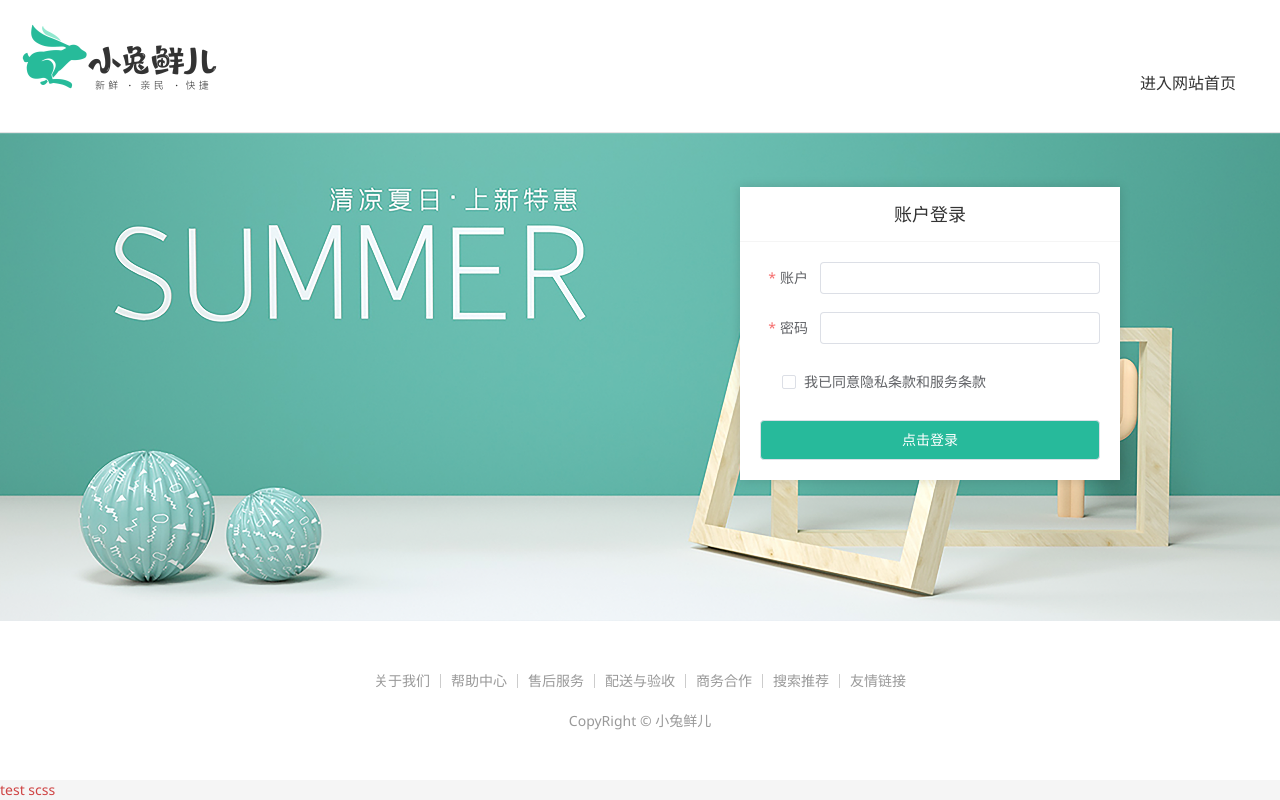
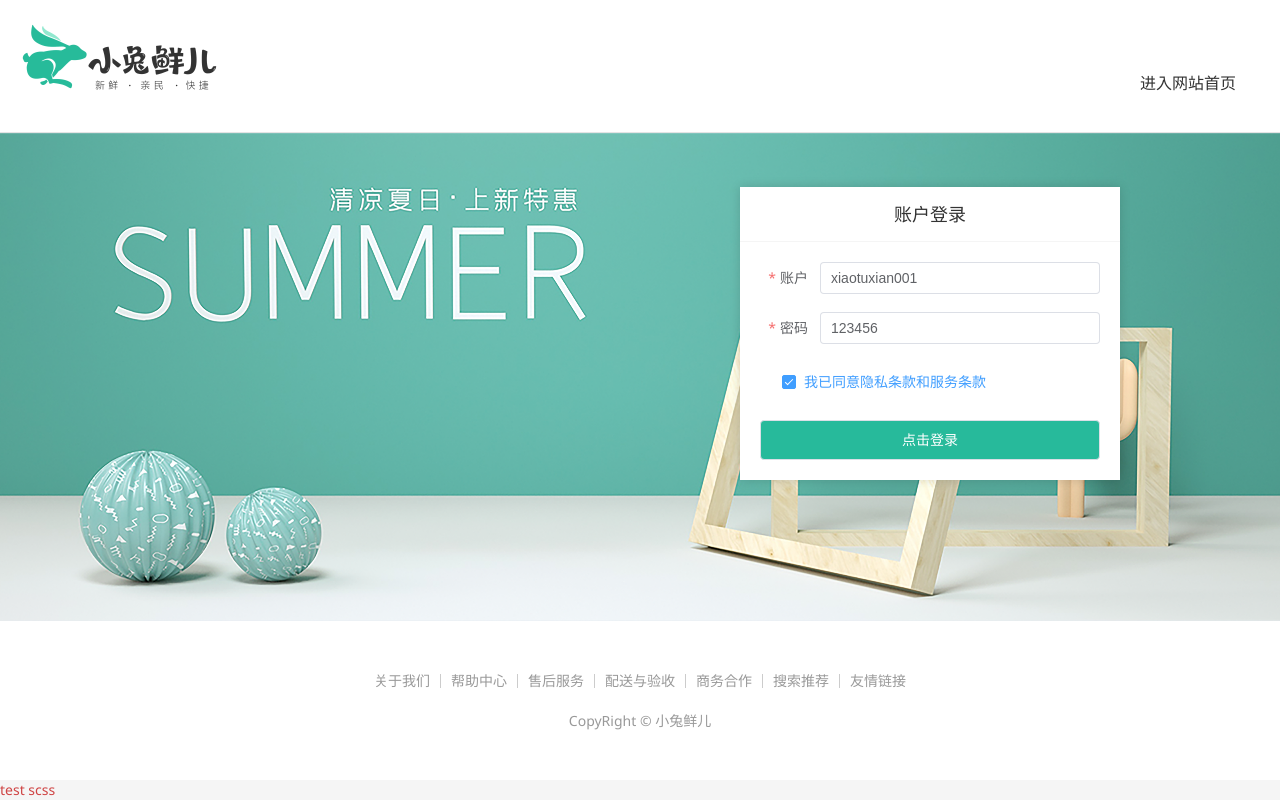
Before and after one commit to ericheng0124/vue3-rabbit-shop, a Vue app: page /login in a window 1280 px wide. Built offline with nearby package versions, Linux system fonts and the light colour scheme; the HTML template or start-up script is replaced by a standard one.

Commit message:
登录页-使用pinia管理用户数据

```diff
--- /dev/null
+++ b/src/stores/user.js
@@ -0,0 +1,18 @@
+import { defineStore } from "pinia"
+import { ref } from "vue"
+import { loginAPI } from "@/apis/user"
+
+export const useUserStore = defineStore('user',()=>{
+  // 1. 定义管理用户数据的state
+  const userInfo = ref({})
+  // 2. 定义获取接口数据的action函数
+  const getUserInfo = async({account,password})=>{
+    const res = await loginAPI({account,password})
+    userInfo.value = res.result
+  }
+  // 3. 以对象格式将state和action return
+  return {
+    userInfo,
+    getUserInfo
+  }
+})
--- a/src/views/Login/index.vue
+++ b/src/views/Login/index.vue
@@ -1,8 +1,12 @@
 <script setup>
-import {loginAPI} from '@/apis/user'
+// import {loginAPI} from '@/apis/user'
 import 'element-plus/theme-chalk/el-message.css'
 import { ElMessage } from 'element-plus'
 import { useRouter } from 'vue-router'
+
+import { useUserStore } from '@/stores/user'
+
+const userStore = useUserStore()
 
 
 // 表单校验（账号名 + 密码）
@@ -11,9 +15,9 @@
 
 // 1. 准备表单对象
 const formData = ref({
-  account:'', // 用户名
-  password:'', // 密码
-  agree:false
+  account:'xiaotuxian001', // 用户名
+  password:'123456', // 密码
+  agree:true
 })
 
 const rules = {
@@ -55,7 +59,8 @@
     // 以参数作为判断条件
     if(valid){
       // do login
-      const res = await loginAPI({account,password})
+      // const res = await loginAPI({account,password})
+      await userStore.getUserInfo({account,password})
       // console.log(res)
       // 提示用户
       ElMessage({
```
Also changed, not shown: 1 other file (tests, documents, lock files or other folders).
